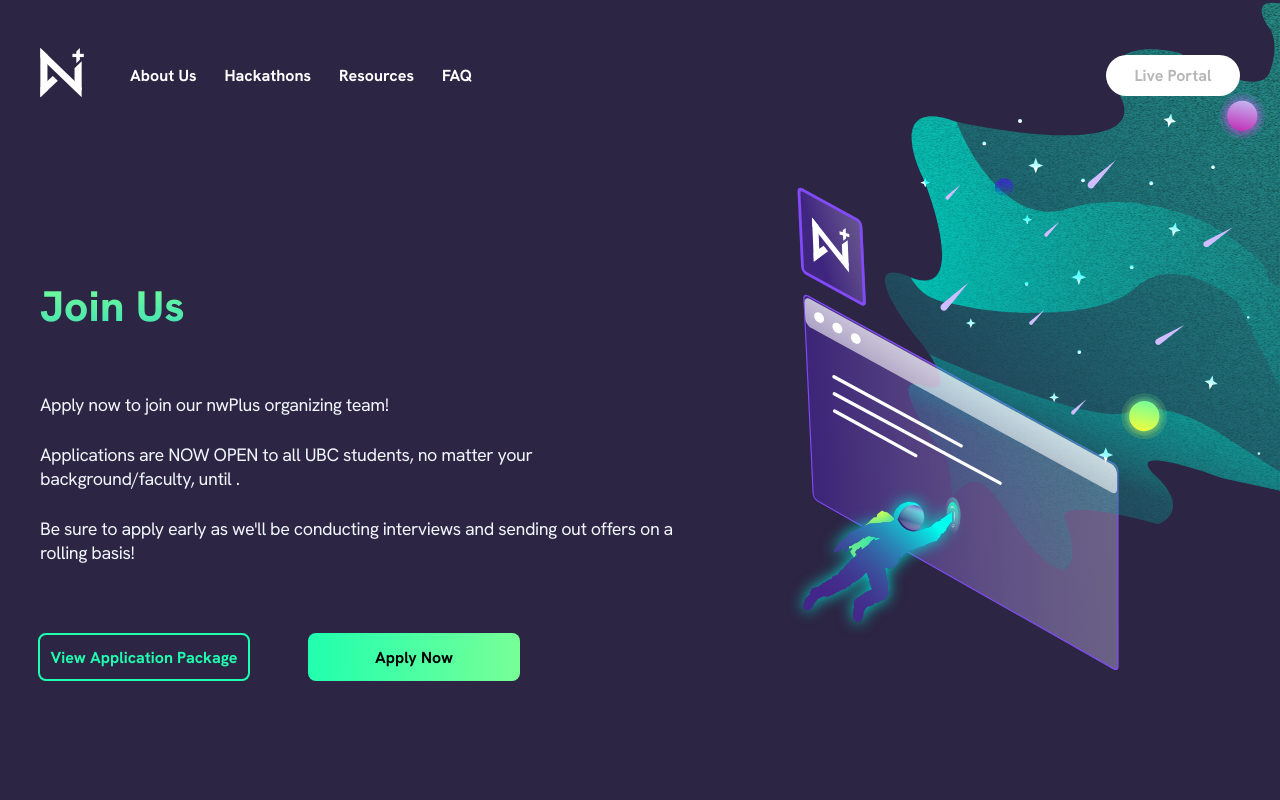
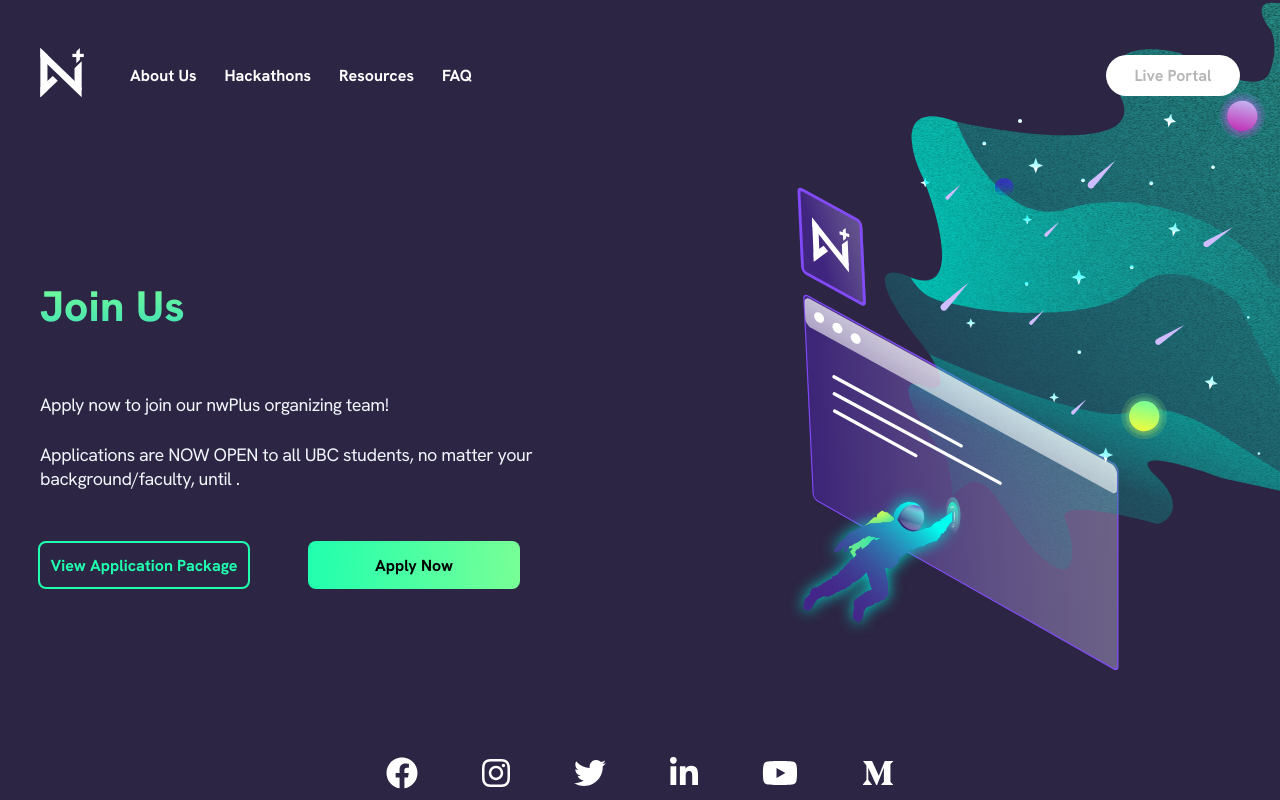
Before and after one commit to nwplus/www, a Next.js app: page /apply in a window 1280 px wide. Shown: the top 800 px of the page. Built offline with nearby package versions, Linux system fonts and the light colour scheme; no server answers; the database is empty.

Commit message:
removed rolling basis

```diff
--- a/components/JoinUs.js
+++ b/components/JoinUs.js
@@ -91,10 +91,10 @@ export const JoinUs = () => {
               <Body withGradient>{config?.hiring?.deadline}</Body>
               <Body>.</Body>
             </MixedTextParagraph>
-            <Body>
+            {/* <Body>
               Be sure to apply early as we&#39;ll be conducting interviews and
               sending out offers on a rolling basis!
-            </Body>
+            </Body> */}
             {config?.featureFlags?.isHiringCAP && (
               <MixedTextParagraph>
                 <Body>
```
